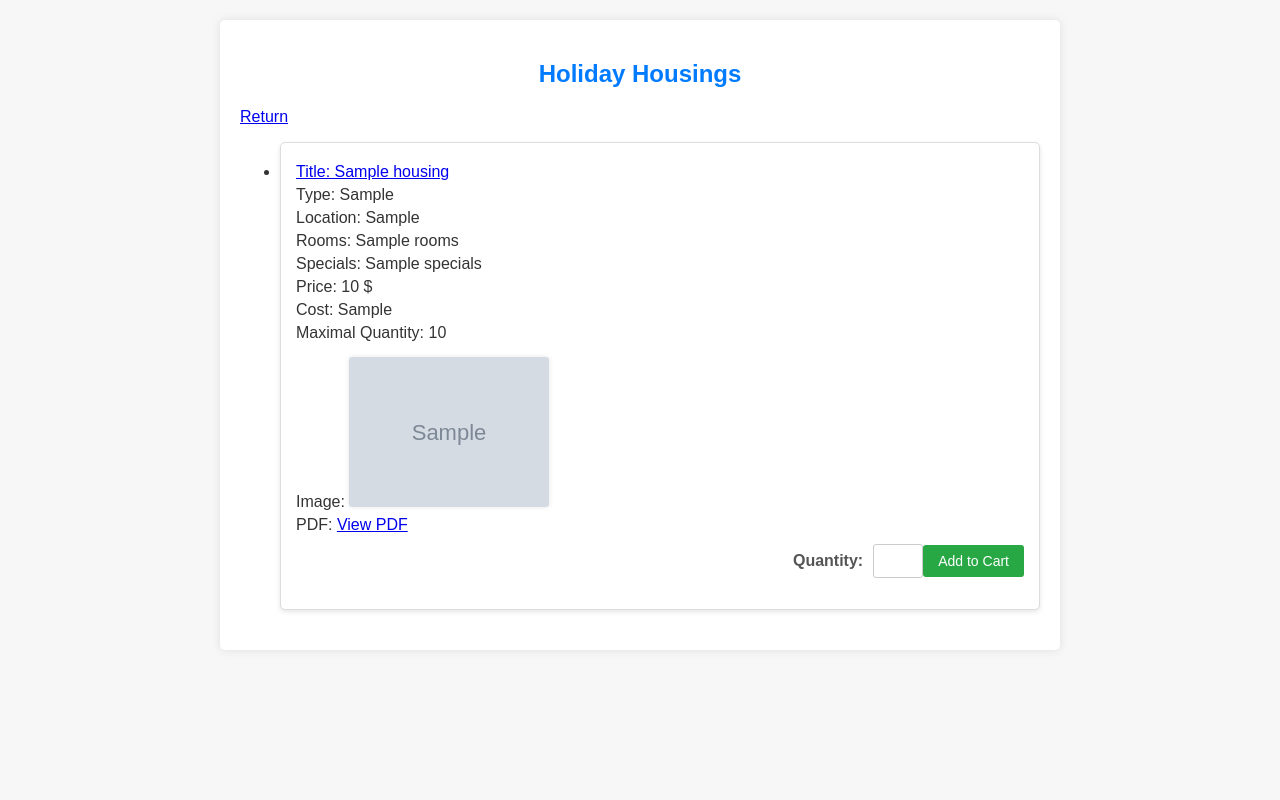
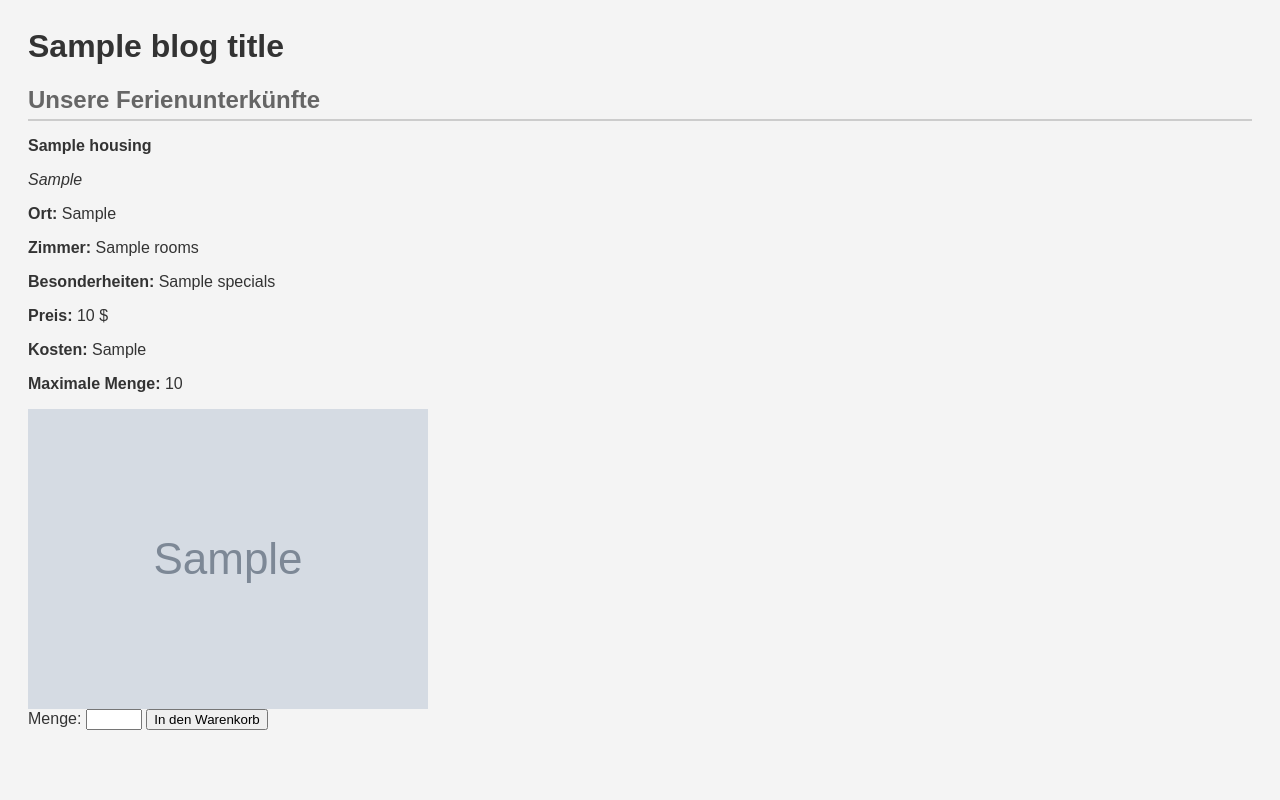
Before and after one commit to mysite01/tassnim2, a Django app: template HolidayHousings/templates/housing-list.html in a window 1280 px wide. Run offline with Django 3.2, Linux system fonts and the light colour scheme; the template is opened without the code that fills it: most values are stand-ins (such as "Sample title", 1, 10 or a date in 2020); grey boxes marked "Sample" are stand-in pictures.

Commit message:
StyleList3

```diff
--- a/HolidayHousings/templates/housing-list.html
+++ b/HolidayHousings/templates/housing-list.html
@@ -1,33 +1,29 @@
+{% extends 'home.html' %}
+
 {% block css %}
     <style>
-        body {
-            font-family: 'Arial', sans-serif;
-            background-color: #f7f7f7; /* Hellgrauer Hintergrund */
-            color: #333; /* Dunkelgraue Textfarbe */
+        .housing-item {
+            border: 1px solid #ddd;
+            background-color: #fff;
+            margin-bottom: 20px;
+            padding: 15px;
+            border-radius: 5px;
+            box-shadow: 0 2px 5px rgba(0,0,0,0.1);
         }
 
         .container {
             max-width: 800px;
             margin: 20px auto;
             padding: 20px;
-            background-color: #fff; /* Weißer Hintergrund für den Inhalt */
+            background-color: #fff;
             border-radius: 5px;
             box-shadow: 0 0 10px rgba(0,0,0,0.1);
         }
 
         h2 {
-            color: #007bff; /* Blaue Überschrift */
+            color: #007bff;
             margin-bottom: 20px;
             text-align: center;
-        }
-
-        .housing-item {
-            border: 1px solid #ddd; /* Hellgrauer Rahmen */
-            background-color: #fff; /* Weißer Hintergrund */
-            margin-bottom: 20px;
-            padding: 15px;
-            border-radius: 5px;
-            box-shadow: 0 2px 5px rgba(0,0,0,0.1);
         }
 
         .housing-item p {
@@ -46,13 +42,13 @@
             margin-top: 10px;
             display: flex;
             align-items: center;
-            justify-content: flex-end; /* Formularelemente rechts ausrichten */
+            justify-content: flex-end;
         }
 
         .housing-item form label {
             margin-right: 10px;
             font-weight: bold;
-            color: #555; /* Dunkelgrauer Text für Labels */
+            color: #555;
         }
 
         .housing-item form input[type="number"] {
@@ -65,7 +61,7 @@
 
         .housing-item form button {
             padding: 8px 15px;
-            background-color: #28a745; /* Grüne Schaltfläche */
+            background-color: #28a745;
             color: #fff;
             border: none;
             border-radius: 3px;
@@ -75,11 +71,11 @@
         }
 
         .housing-item form button:hover {
-            background-color: #218838; /* Dunklere grüne Farbe bei Hover */
+            background-color: #218838;
         }
 
         .error {
-            color: #dc3545; /* Rote Textfarbe für Fehlermeldungen */
+            color: #dc3545;
             font-weight: bold;
             text-align: center;
             margin-top: 10px;
@@ -89,62 +85,34 @@
 
 {% block content %}
     <div class="container">
-        <h2>Holiday Housings</h2>
-        <p><a href="{% url 'home' %}">Return</a></p>
-
+        <h2>Unsere Ferienunterkünfte</h2>
         {% if all_housings %}
-            <ul>
-                {% for housing in all_housings %}
-                    <li class="housing-item">
-                        <p><a href="{% url 'housing-detail' housing.id %}">Title: {{ housing.title }}</a></p>
-                        <p>Type: {{ housing.get_type_display }}</p>
-                        <p>Location: {{ housing.get_location_display }}</p>
-                        <p>Rooms: {{ housing.rooms }}</p>
-                        <p>Specials: {{ housing.specials }}</p>
-                        <p>Price: {{ housing.price }} $</p>
-                        <p>Cost: {{ housing.get_costs_display }}</p>
-                        <p>Maximal Quantity: {{ housing.max_quantity }}</p>
-
-                        {% if housing.image %}
-                            <p>Image: <img src="{{ housing.image.url }}" alt="Housing Image" style="max-width: 200px;"></p>
-                        {% else %}
-                            <p>No image available</p>
-                        {% endif %}
-
-                        {% if housing.pdf_file %}
-                            <p>PDF: <a href="{{ housing.pdf_file.url }}" target="_blank">View PDF</a></p>
-                        {% else %}
-                            <p>No PDF available</p>
-                        {% endif %}
-
-                        <form method="post" action="{% url 'add_to_cart' housing.id %}">
-                            {% csrf_token %}
-                            <label for="quantity">Quantity:</label>
-                            <input type="number" id="quantity" name="quantity" min="1" max="{{ housing.max_quantity }}" required>
-                            <button type="submit">Add to Cart</button>
-                        </form>
-
-                        {% if has_edit_permission %}
-                            <form class="housing-form" method="post" action="{% url 'housing-edit' pk=housing.pk %}">
-                                {% csrf_token %}
-                                <button type="submit">Edit</button>
-                            </form>
-                        {% endif %}
-                    </li>
-                {% endfor %}
-            </ul>
+            {% for housing in all_housings %}
+                <div class="housing-item">
+                    <p><strong>{{ housing.title }}</strong></p>
+                    <p><em>{{ housing.get_type_display }}</em></p>
+                    <p><strong>Ort:</strong> {{ housing.get_location_display }}</p>
+                    <p><strong>Zimmer:</strong> {{ housing.rooms }}</p>
+                    <p><strong>Besonderheiten:</strong> {{ housing.specials }}</p>
+                    <p><strong>Preis:</strong> {{ housing.price }} $</p>
+                    <p><strong>Kosten:</strong> {{ housing.get_costs_display }}</p>
+                    <p><strong>Maximale Menge:</strong> {{ housing.max_quantity }}</p>
+                    {% if housing.image %}
+                        <img src="{{ housing.image.url }}" alt="{{ housing.title }}">
+                    {% endif %}
+                    <form method="post" action="{% url 'add_to_cart' housing.id %}">
+                        {% csrf_token %}
+                        <label for="quantity">Menge:</label>
+                        <input type="number" id="quantity" name="quantity" min="1" max="{{ housing.max_quantity }}" required>
+                        <button type="submit">In den Warenkorb</button>
+                    </form>
+                </div>
+            {% endfor %}
         {% else %}
-            <p>No housings yet</p>
+            <p>Keine Ferienunterkünfte verfügbar.</p>
         {% endif %}
 
-        {% if has_add_permission %}
-            <p>Add a new holiday housing</p>
-            <form method="get" action="{% url 'housing-create' %}">
-                <button type="submit">Add new housing</button>
-            </form>
-        {% endif %}
-
-        <!-- Error message section -->
+        <!-- Fehlermeldung -->
         {% if error_message %}
             <p class="error">{{ error_message }}</p>
         {% endif %}
```
